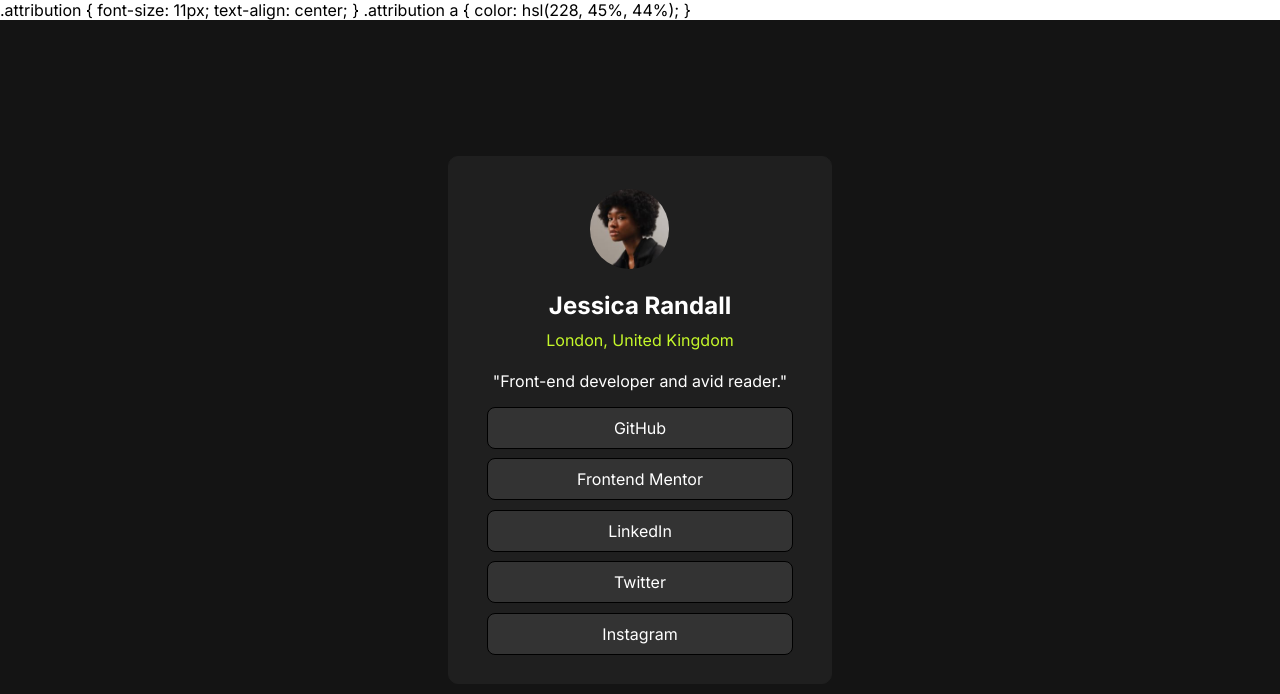
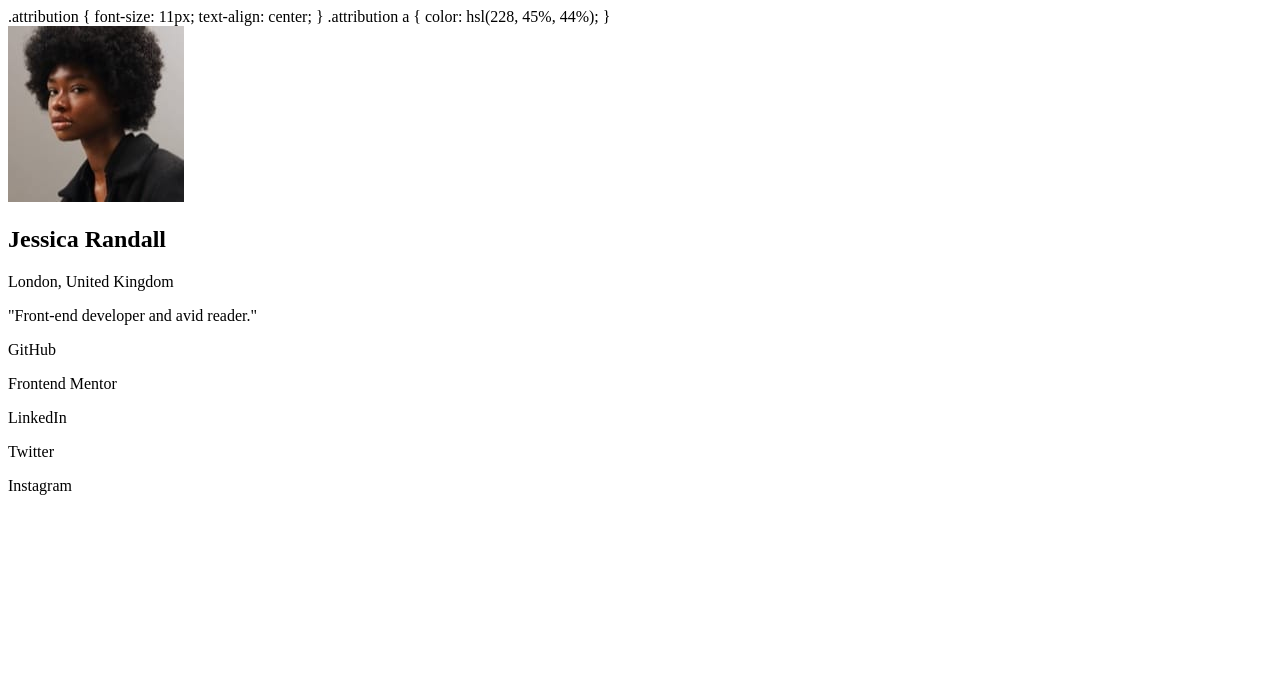
Before and after one commit to omkar-98/Social-link-profile-challenge, a plain HTML site: page index.html in a window 1280 px wide. Drawn offline with Linux system fonts and the light colour scheme.

Commit message:
Update style.css

```diff
--- a/style.css
+++ b/style.css
@@ -1,96 +1,45 @@
-*{
-    margin: 0;
-    padding: 0;
-    box-sizing: border-box;
-}
+<!DOCTYPE html>
+<html lang="en">
+<head>
+  <meta charset="UTF-8">
+  <meta name="viewport" content="width=device-width, initial-scale=1.0"> <!-- displays site properly based on user's device -->
+
+  <link rel="icon" type="image/png" sizes="32x32" href="./assets/images/favicon-32x32.png">
+
+  <title>Frontend Mentor | Social links profile</title>
+
+<link rel="stylesheet" href="style.css">
+<link rel="preconnect" href="https://fonts.googleapis.com">
+<link rel="preconnect" href="https://fonts.gstatic.com" crossorigin>
+
+<body>
+
+  <div class="container">
+
+    <div class="profile-container">
+
+      <div class="image">
+        <img src="assets/images/avatar-jessica.jpeg" alt="user-avatar">
+      </div>
+
+        <div id="Name">
+          <h2>Jessica Randall</h2>
+
+        <p>London, United Kingdom</p>
+      </div>
+      <p id="brand">"Front-end developer and avid reader."</p>
 
 
-.attribution { font-size: 11px; text-align: center; }
-  .attribution a { color: hsl(228, 45%, 44%); }
+        <div class="social-media">
 
-/* @import url('https://fonts.googleapis.com/css2?family=Inter:wght@100..900&display=swap'); */
-body{
+          <p>GitHub</p>
+          <p>Frontend Mentor</p>
+          <p> LinkedIn</p>
+          <p>Twitter</p>
+          <p>Instagram</p
+        </div>
+        </div>
 
-
-    @import url:('https://fonts.googleapis.com/css2?family=Inter:slnt,wght@-10..0,100..900&display=swap');
-    font-family: "Inter", sans-serif;
-}
-
-.container{
-    height:100vh;
-    width:100vw;
-    background-color:hsl(0, 0%, 8%);
-    display: flex;
-    flex-direction: column;
-    justify-content: center;
-    align-items: center;
-    color: hsl(0, 0%, 100%);
-}
-
-.profile-container{
-    height: 33rem;
-    width: 24rem;
-    display: flex;
-    flex-direction: column;
-    border: solid 1px hsl(0, 0%, 12%);
-    background-color: hsl(0, 0%, 12%);
-    border-radius: 10px;
-    gap: 1rem;
-    padding: 2rem;
-    color: hsl(0, 0%, 100%);
-    font-weight: 400;
-
-}
-
-
-
-.image img {
-    align-items: center;
-    width: 25%;
-    border-radius: 40px;
-    margin-left: 6.8rem;
-
-}
-
-
-
-#Name h2{
-text-align: center;
-padding-top: 2px;
-font-weight: 700;
-
-}
-
-#Name p{
-    padding:10px 0 5px 0;
-    color: hsl(75, 94%, 57%);
-    text-align: center;
-
-}
-
-#brand{
-text-align: center;
-
-}
-
-.social-media{
-    display: flex;
-    flex-direction: column;
-    gap: .6rem;
-    align-items: center;
-    text-align: center;
-}
-.social-media p{
-    border: 1px solid black;
-    width: 96%;
-    padding: 10px;
-    border-radius: 8px;
-    cursor: pointer;
-    background-color:  hsl(0, 0%, 20%);
-}
-
-.social-media p:hover {
- background-color: hsl(75, 94%, 57%);
-    color:  hsl(0, 0%, 8%);
-    font-weight: 400;
-}
+      </div>
+</body>
+</html>
```
